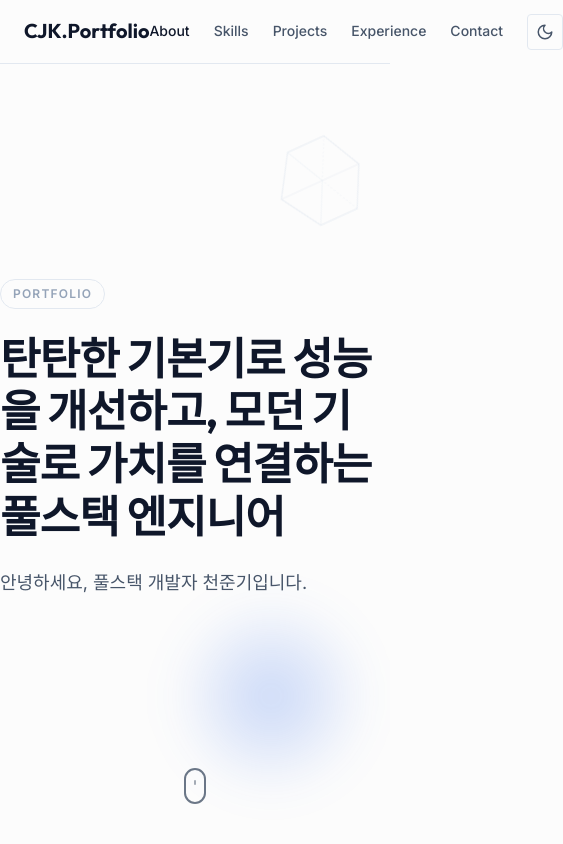
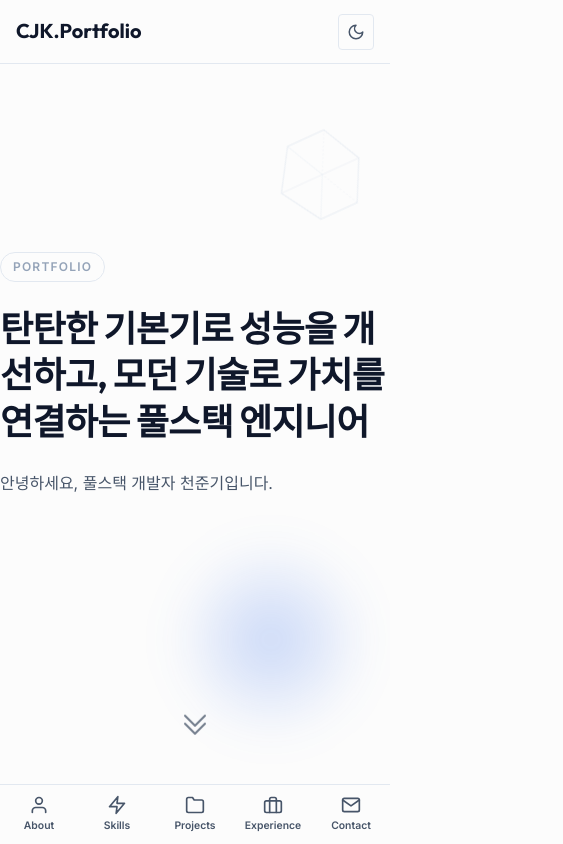
Before and after one commit to interrobang-dev/work-portfolio, a React (Vite) app: page / in a window 390 px wide. Shown: the top 844 px of the page, 563 px wide, since content can reach past the window. Built offline with nearby package versions, Linux system fonts and the light colour scheme.

Commit message:
feat: optimize mobile responsive layouts

```diff
--- a/src/App.tsx
+++ b/src/App.tsx
@@ -9,10 +9,10 @@ import Contact from './components/Contact';
 import { profileData, skillsData, projectsData, experienceData, interviewQuestions, certificatesData } from './data/portfolioData';
 
 function App() {
-  const [activeSection, setActiveSection] = useState('about');
+  const [activeSection, setActiveSection] = useState('hero');
 
   useEffect(() => {
-    const sections = ['about', 'skills', 'projects', 'experience', 'contact'];
+    const sections = ['hero', 'about', 'skills', 'projects', 'experience', 'contact'];
     const observerOptions = {
       root: null,
       rootMargin: '-20% 0px -60% 0px', // 화면 중간 영역에 걸칠 때 변경되도록 마진 설정
--- a/src/components/Experience.tsx
+++ b/src/components/Experience.tsx
@@ -29,7 +29,12 @@ const Experience: React.FC<ExperienceProps> = ({ experienceList, certificates })
                   </div>
                   <div className="timeline-content">
                     <div className="timeline-header">
-                      <span className="experience-period">{exp.period}</span>
+                      <div className="experience-period-row">
+                        <span className="experience-period">{exp.period}</span>
+                        <span className={`badge-tag mobile-badge ${exp.type}`}>
+                          {exp.type === 'career' ? 'Career' : 'Education'}
+                        </span>
+                      </div>
                       <div className="experience-company-row">
                         {exp.logo && (
                           <div className="experience-logo-wrapper">
--- a/src/components/Header.tsx
+++ b/src/components/Header.tsx
@@ -4,6 +4,46 @@ import { useTheme } from '../hooks/useTheme';
 interface HeaderProps {
   activeSection: string;
 }
+
+const getIcon = (id: string) => {
+  switch (id) {
+    case 'about':
+      return (
+        <svg xmlns="http://www.w3.org/2000/svg" width="20" height="20" viewBox="0 0 24 24" fill="none" stroke="currentColor" strokeWidth="2" strokeLinecap="round" strokeLinejoin="round">
+          <path d="M20 21v-2a4 4 0 0 0-4-4H8a4 4 0 0 0-4 4v2"></path>
+          <circle cx="12" cy="7" r="4"></circle>
+        </svg>
+      );
+    case 'skills':
+      return (
+        <svg xmlns="http://www.w3.org/2000/svg" width="20" height="20" viewBox="0 0 24 24" fill="none" stroke="currentColor" strokeWidth="2" strokeLinecap="round" strokeLinejoin="round">
+          <polygon points="13 2 3 14 12 14 11 22 21 10 12 10 13 2"></polygon>
+        </svg>
+      );
+    case 'projects':
+      return (
+        <svg xmlns="http://www.w3.org/2000/svg" width="20" height="20" viewBox="0 0 24 24" fill="none" stroke="currentColor" strokeWidth="2" strokeLinecap="round" strokeLinejoin="round">
+          <path d="M22 19a2 2 0 0 1-2 2H4a2 2 0 0 1-2-2V5a2 2 0 0 1 2-2h5l2 3h9a2 2 0 0 1 2 2z"></path>
+        </svg>
+      );
+    case 'experience':
+      return (
+        <svg xmlns="http://www.w3.org/2000/svg" width="20" height="20" viewBox="0 0 24 24" fill="none" stroke="currentColor" strokeWidth="2" strokeLinecap="round" strokeLinejoin="round">
+          <rect x="2" y="7" width="20" height="14" rx="2" ry="2"></rect>
+          <path d="M16 21V5a2 2 0 0 0-2-2h-4a2 2 0 0 0-2 2v16"></path>
+        </svg>
+      );
+    case 'contact':
+      return (
+        <svg xmlns="http://www.w3.org/2000/svg" width="20" height="20" viewBox="0 0 24 24" fill="none" stroke="currentColor" strokeWidth="2" strokeLinecap="round" strokeLinejoin="round">
+          <path d="M4 4h16c1.1 0 2 .9 2 2v12c0 1.1-.9 2-2 2H4c-1.1 0-2-.9-2-2V6c0-1.1.9-2 2-2z"></path>
+          <polyline points="22,6 12,13 2,6"></polyline>
+        </svg>
+      );
+    default:
+      return null;
+  }
+};
 
 const Header: React.FC<HeaderProps> = ({ activeSection }) => {
   const { theme, toggleTheme } = useTheme();
@@ -16,9 +56,17 @@ const Header: React.FC<HeaderProps> = ({ activeSection }) => {
   ];
 
   return (
+    <>
       <header className="site-header">
         <div className="container header-container">
-        <a href="#hero" className="logo">
+          <a
+            href="#"
+            className="logo"
+            onClick={(e) => {
+              e.preventDefault();
+              window.scrollTo({ top: 0, behavior: 'smooth' });
+            }}
+          >
             CJK.Portfolio
           </a>
           <div className="header-right">
@@ -54,6 +102,21 @@ const Header: React.FC<HeaderProps> = ({ activeSection }) => {
           </div>
         </div>
       </header>
+
+      {/* Mobile Fixed Bottom Navigation Bar */}
+      <nav className="mobile-bottom-nav">
+        {navItems.map((item) => (
+          <a
+            key={item.id}
+            href={`#${item.id}`}
+            className={`bottom-nav-item ${activeSection === item.id ? 'active' : ''}`}
+          >
+            <span className="bottom-nav-icon">{getIcon(item.id)}</span>
+            <span className="bottom-nav-label">{item.label}</span>
+          </a>
+        ))}
+      </nav>
+    </>
   );
 };
 
--- a/src/components/Hero.tsx
+++ b/src/components/Hero.tsx
@@ -149,9 +149,16 @@ const Hero: React.FC<HeroProps> = ({ profile }) => {
         className={`scroll-indicator fade-in-target ${isTypingComplete ? 'visible' : ''}`}
         aria-label="Scroll Down"
       >
-        <span className="scroll-mouse">
+        <span className="scroll-mouse pc-only">
           <span className="scroll-wheel"></span>
         </span>
+        <div className="scroll-swipe mobile-only">
+          <div className="swipe-gesture-wrapper">
+            <svg className="swipe-hand" xmlns="http://www.w3.org/2000/svg" fill="none" viewBox="0 0 24 24" strokeWidth="1.5" stroke="currentColor">
+              <path strokeLinecap="round" strokeLinejoin="round" d="m4.5 5.25 7.5 7.5 7.5-7.5m-15 6 7.5 7.5 7.5-7.5" />
+            </svg>
+          </div>
+        </div>
       </a>
     </section>
   );
--- a/src/index.css
+++ b/src/index.css
@@ -26,14 +26,22 @@
 }
 
 :root[data-theme='dark'] {
-  --bg: #0f172a;           /* Slate-900 */
-  --card-bg: #1e293b;      /* Slate-800 */
-  --text-primary: #f8fafc; /* Slate-50 */
-  --text-secondary: #cbd5e1; /* Slate-300 */
-  --text-muted: #64748b;    /* Slate-500 */
-  --border: #334155;        /* Slate-700 */
-  --border-hover: #f8fafc;  /* Slate-50 */
-  --accent: #3b82f6;        /* Blue-500 */
+  --bg: #0f172a;
+  /* Slate-900 */
+  --card-bg: #1e293b;
+  /* Slate-800 */
+  --text-primary: #f8fafc;
+  /* Slate-50 */
+  --text-secondary: #cbd5e1;
+  /* Slate-300 */
+  --text-muted: #64748b;
+  /* Slate-500 */
+  --border: #334155;
+  /* Slate-700 */
+  --border-hover: #f8fafc;
+  /* Slate-50 */
+  --accent: #3b82f6;
+  /* Blue-500 */
   --accent-light: rgba(59, 130, 246, 0.1);
   --header-bg: rgba(15, 23, 42, 0.85);
 }
@@ -167,6 +175,14 @@ a {
   color: var(--bg);
 }
 
+.pc-only {
+  display: block;
+}
+
+.mobile-only {
+  display: none !important;
+}
+
 /* Common Layout Utilities */
 .border-top {
   border-top: 1px solid var(--border);
@@ -336,6 +352,30 @@ a {
   .floating-shape-wrapper.shape-3 {
     top: 10%;
     right: 5%;
+  }
+
+  .hero-section {
+    min-height: calc(100vh - 7.75rem) !important;
+    padding: 1rem 0 5.75rem 0 !important;
+  }
+
+  .hero-title {
+    font-size: 2.25rem !important;
+    min-height: 8rem !important;
+    line-height: 1.3 !important;
+  }
+
+  .hero-subtitle {
+    font-size: 1rem !important;
+    margin-bottom: 1.5rem !important;
+  }
+
+  .pc-only {
+    display: none !important;
+  }
+
+  .mobile-only {
+    display: flex !important;
   }
 }
 
@@ -843,15 +883,6 @@ a {
   gap: 1rem;
 }
 
-@media (max-width: 768px) {
-  .timeline-item {
-    grid-template-columns: 24px 1fr;
-  }
-
-  .timeline-badge-wrapper {
-    display: none;
-  }
-}
 
 .timeline-badge-wrapper {
   display: flex;
@@ -879,6 +910,10 @@ a {
   background: var(--accent-light);
   color: var(--accent);
   border: 1px solid rgba(37, 99, 235, 0.15);
+}
+
+.mobile-badge {
+  display: none;
 }
 
 .timeline-marker {
@@ -994,6 +1029,44 @@ a {
   color: var(--text-muted);
 }
 
+@media (max-width: 768px) {
+  .timeline-item {
+    display: flex;
+    gap: 1rem;
+  }
+
+  .timeline-badge-wrapper {
+    display: none !important;
+  }
+
+  .timeline-marker {
+    flex-shrink: 0;
+    width: 24px;
+  }
+
+  .timeline-content {
+    flex-grow: 1;
+  }
+
+  .experience-period-row {
+    display: flex;
+    align-items: center;
+    margin-bottom: 0.25rem;
+  }
+
+  .experience-period {
+    margin-bottom: 0 !important;
+  }
+
+  .mobile-badge {
+    display: inline-block !important;
+    margin-left: 0.75rem;
+    font-size: 0.625rem;
+    padding: 0.125rem 0.375rem;
+    line-height: 1;
+  }
+}
+
 /* Certificates Styles */
 .certs-list {
   display: flex;
@@ -1524,3 +1597,145 @@ a {
   border-color: var(--border-hover);
   background-color: rgba(255, 255, 255, 0.02);
 }
+
+/* Mobile Bottom Navigation Styles */
+.mobile-bottom-nav {
+  display: none;
+}
+
+@media (max-width: 768px) {
+
+  /* 상단 내비게이션 숨김 */
+  .site-header .nav-menu {
+    display: none;
+  }
+
+  .header-container {
+    padding: 0 1rem;
+  }
+
+  /* 하단 고정 탭 바 노출 */
+  .mobile-bottom-nav {
+    display: flex;
+    position: fixed;
+    bottom: 0;
+    left: 0;
+    right: 0;
+    height: 3.75rem;
+    background-color: var(--header-bg);
+    backdrop-filter: blur(16px);
+    -webkit-backdrop-filter: blur(16px);
+    border-top: 1px solid var(--border);
+    justify-content: space-around;
+    align-items: center;
+    z-index: 100;
+    padding-bottom: env(safe-area-inset-bottom);
+  }
+
+  .bottom-nav-item {
+    display: flex;
+    flex-direction: column;
+    align-items: center;
+    justify-content: center;
+    font-size: 0.65rem;
+    font-weight: 600;
+    color: var(--text-secondary);
+    gap: 0.1875rem;
+    flex: 1;
+    height: 100%;
+    transition: var(--transition);
+    text-decoration: none;
+  }
+
+  .bottom-nav-icon {
+    display: flex;
+    align-items: center;
+    justify-content: center;
+    color: inherit;
+    transition: var(--transition);
+  }
+
+  .bottom-nav-item:hover {
+    color: var(--text-primary);
+  }
+
+  .bottom-nav-item.active {
+    color: var(--accent);
+  }
+
+  .bottom-nav-item.active .bottom-nav-icon {
+    transform: translateY(-2px);
+  }
+
+  /* 간섭 방지: 모바일 환경에서 페이지 맨 마지막에 안전 패딩 부여 */
+  body {
+    padding-bottom: calc(3.75rem + env(safe-area-inset-bottom) + 1rem) !important;
+  }
+}
+
+/* Swipe Indicator Animations & Styles */
+.scroll-swipe {
+  display: flex;
+  flex-direction: column;
+  align-items: center;
+  gap: 0.375rem;
+  cursor: pointer;
+}
+
+.swipe-gesture-wrapper {
+  position: relative;
+  width: 32px;
+  height: 32px;
+  display: flex;
+  align-items: center;
+  justify-content: center;
+}
+
+.swipe-hand {
+  color: var(--text-secondary);
+  animation: swipe-down-gesture-anim 2s infinite ease-in-out;
+  will-change: transform, opacity;
+}
+
+.swipe-text {
+  font-size: 0.625rem;
+  font-weight: 600;
+  color: var(--text-muted);
+  text-transform: uppercase;
+  letter-spacing: 0.08em;
+  animation: swipe-text-pulse 2s infinite ease-in-out;
+}
+
+@keyframes swipe-down-gesture-anim {
+  0% {
+    transform: translateY(-8px) scale(0.95);
+    opacity: 0.2;
+  }
+
+  25% {
+    transform: translateY(-8px) scale(1);
+    opacity: 1;
+  }
+
+  65% {
+    transform: translateY(8px) scale(1);
+    opacity: 0.2;
+  }
+
+  100% {
+    transform: translateY(8px) scale(0.95);
+    opacity: 0;
+  }
+}
+
+@keyframes swipe-text-pulse {
+
+  0%,
+  100% {
+    opacity: 0.5;
+  }
+
+  50% {
+    opacity: 1;
+  }
+}
```
Lines whose indentation alone changed are shown as unchanged.
